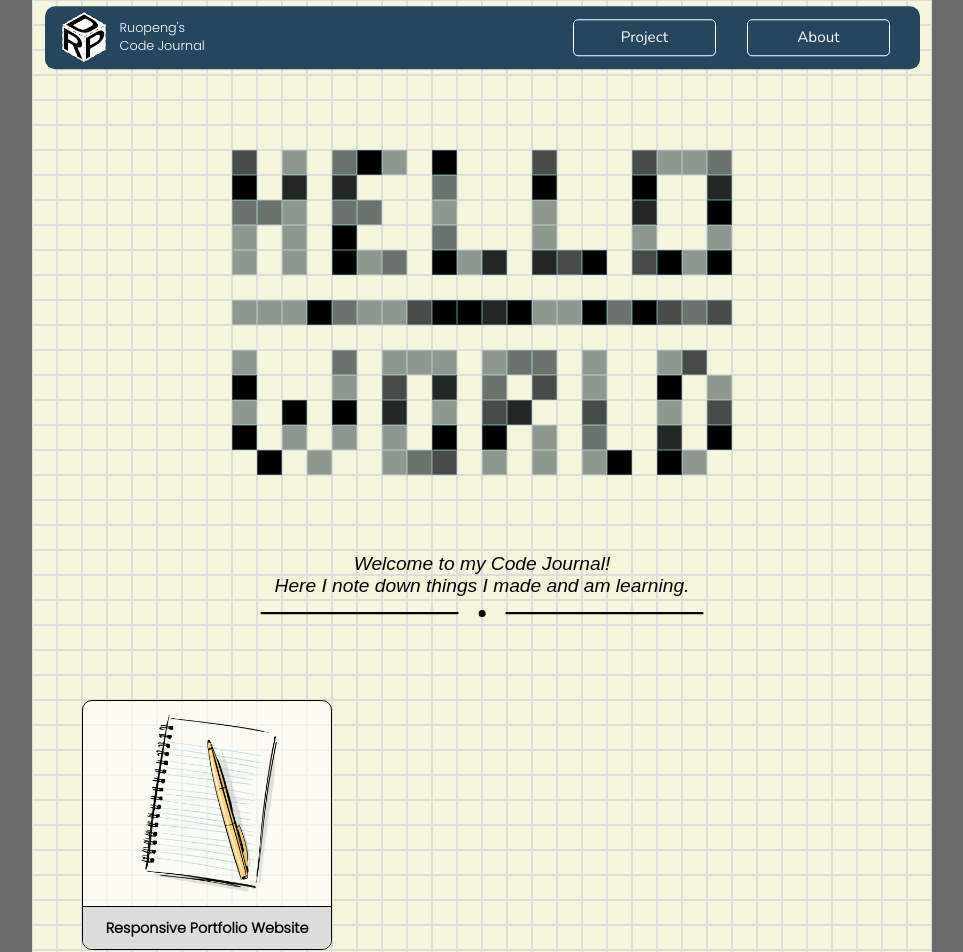
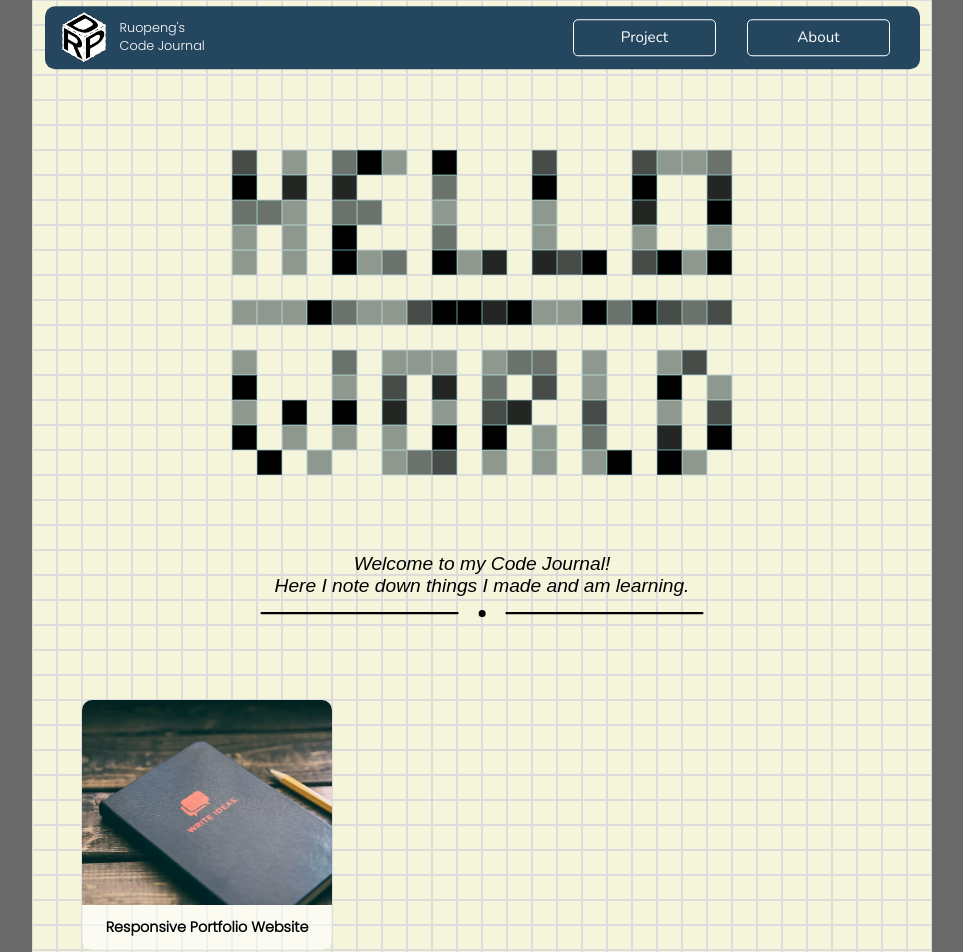
Before and after one commit to RupertDeng/portfolio-website, a React (Create React App) app: page / in a window 1280 px wide. Shown: the top 952 px of the page, without its empty margins (158-1121 px from the left). Built offline with nearby package versions, Linux system fonts and the light colour scheme; the HTML template or start-up script is replaced by a standard one.

Commit message:
change project cover image style to unsplash

```diff
--- a/src/components/Card.css
+++ b/src/components/Card.css
@@ -7,25 +7,24 @@
   align-items: center;
   place-self: stretch stretch;
   background-color: rgb(255, 255, 255, 0.6);
-  border: 1px solid black;
   border-radius: 10px;
   transition: 0.3s;
+  overflow: hidden;
 }
 
 .project-card.focused {
-  border-width: 3px;
-  border-color: mediumblue;
+  border: 1px solid mediumblue;
   transform: translateX(-6px) translateY(-6px);
   box-shadow: 6px 6px 6px #aaa;
 }
 
 .card-image {
-  box-sizing: border-box;
-  margin: 5px;
   height: 82%;
   width: 100%;
+  margin: 0;
+  padding: 0;
   background-repeat: no-repeat;
-  background-size: contain;
+  background-size: auto 100%;
   background-position: center center;
 }
 
@@ -42,9 +41,7 @@
   font-family: 'Poppins', 'Nunito', Helvetica, Arial, sans-serif;
   text-align: center;
   font-size: 0.9rem;
-  border-top: 1px solid black;
-  border-radius: 0 0 9px 9px;
-  background-color:gainsboro;
+  background-color: transparent;
 }
 
 .project-card:hover {
--- a/src/components/ProjectData.js
+++ b/src/components/ProjectData.js
@@ -2,7 +2,7 @@ export const projectList = [
   {
     projectId: 'project-1',
     projectName: 'Responsive Portfolio Website',
-    projectCoverImage: '/images/project-images/project-1-cover.png',
+    projectCoverImage: '/images/project-images/project-1-cover.jfif',
     projectShowcase: '/images/project-images/project-1-showcase.gif',
     projectLink: '',
     projectRepo: 'https://github.com/RupertDeng/portfolio-website',
```
Also changed, not shown: public/index.html (+0 -23 lines), public/images/project-images/project-1-cover.jfif (added), public/images/project-images/project-1-cover.png (deleted).
